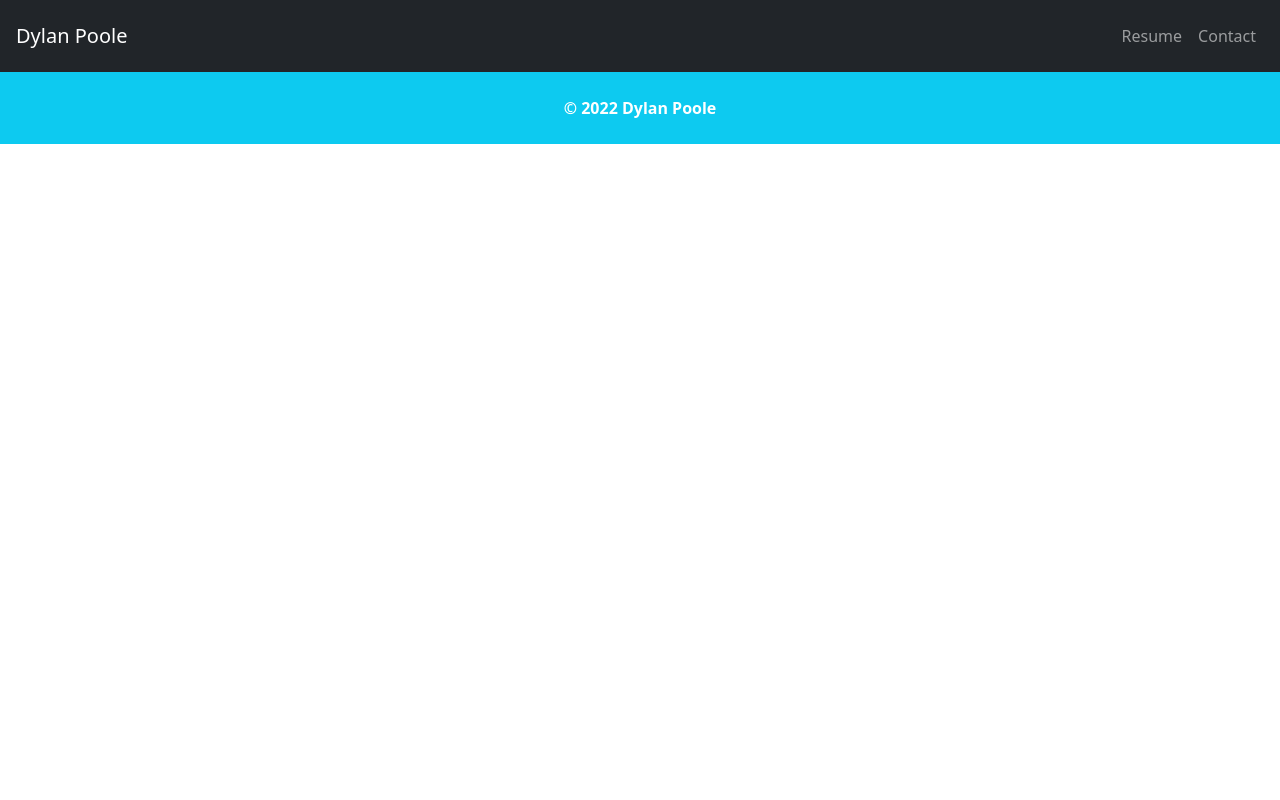
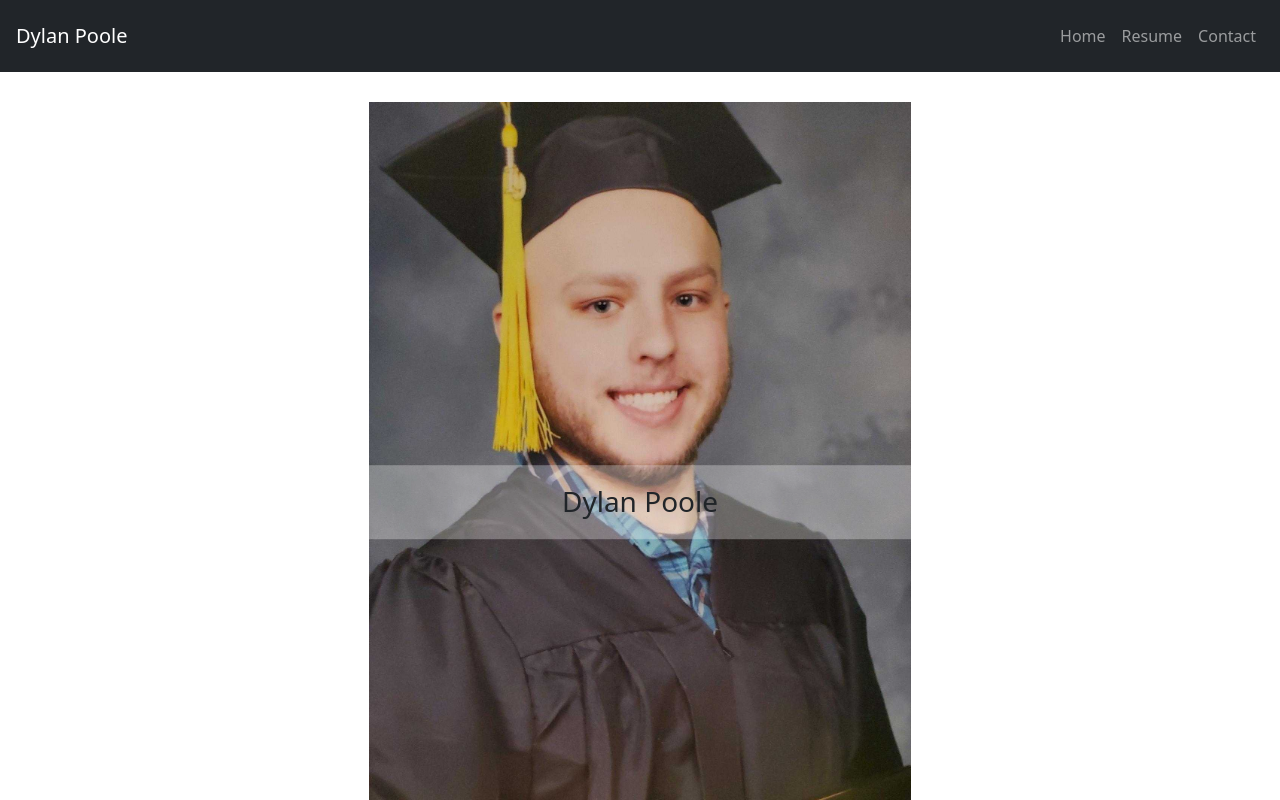
Before and after one commit to dypool01/react-personalsite, a React (Create React App) app: page / in a window 1280 px wide. Shown: the top 800 px of the page. Built offline with nearby package versions, Linux system fonts and the light colour scheme.

Commit message:
Home page is built and functional. Styling and animate typing will be done later.

```diff
--- a/package.json
+++ b/package.json
@@ -10,6 +10,7 @@
     "@testing-library/user-event": "^13.5.0",
     "axios": "^1.2.0",
     "bootstrap": "^5.2.3",
+    "jquery": "^3.6.3",
     "react": "^18.2.0",
     "react-bootstrap": "^2.6.0",
     "react-doc-viewer": "^0.1.5",
--- a/src/App.js
+++ b/src/App.js
@@ -5,6 +5,7 @@ import Footer from './components/Footer';
 import Navigation from './components/Navigation';
 import Resume from './components/Resume/Resume';
 import Contact from './components/Contact/Contact';
+import Home from './components/Home/Home';
 
 function App() {
 
@@ -14,7 +15,7 @@ function App() {
       <Router>
         <Navigation />
         <Routes>
-          <Route path='/'></Route>
+          <Route path='/' element={<Home />}></Route>
           <Route path='/Contact' element={<Contact />} />
           <Route path='/Resume' element={<Resume />} />
         </Routes>
--- /dev/null
+++ b/src/components/Home/Home.css
@@ -0,0 +1,22 @@
+#hero {
+    background-image: url("../../Images/WayneGraduation.jpg");
+    display: block;
+    height: 100vh;
+    position: relative;
+    margin: 30px;
+    background-repeat: no-repeat;
+    background-size: contain;
+    background-position: center;
+}
+
+h3 {
+    display: inline-block;
+    background-color: rgba(255, 255, 255, .3);
+    width: 100%;
+    position: relative;
+    top: 50%;
+    -webkit-transform: translateY(-50%);
+    -ms-transform: translateY(-50%);
+    transform: translateY(-50%);
+    padding: 20px;
+}
--- a/src/components/Home/Home.js
+++ b/src/components/Home/Home.js
@@ -0,0 +1,13 @@
+import React from "react";
+import './Home.css';
+
+export default function Home() {
+    return (
+        <>
+        <div id='hero'>
+            <h3>Dylan Poole</h3>
+        </div>
+            </>
+
+    )
+}
--- a/src/components/Navigation.js
+++ b/src/components/Navigation.js
@@ -11,6 +11,7 @@ export default function Navigation() {
             <Navbar.Collapse className="justify-content-end">
                 <Nav>
                     {/* LINKS GO IN HERE */}
+                <Link to='/' className="nav-link">Home</Link>
                 <Link to='/Resume' className='nav-link'>Resume</Link>
                 <Link to='/Contact' className='nav-link'>Contact</Link>
                 </Nav>
```
Also changed, not shown: src/Images/WayneGraduation.jpg (added), 1 other file (tests, documents, lock files or other folders).
